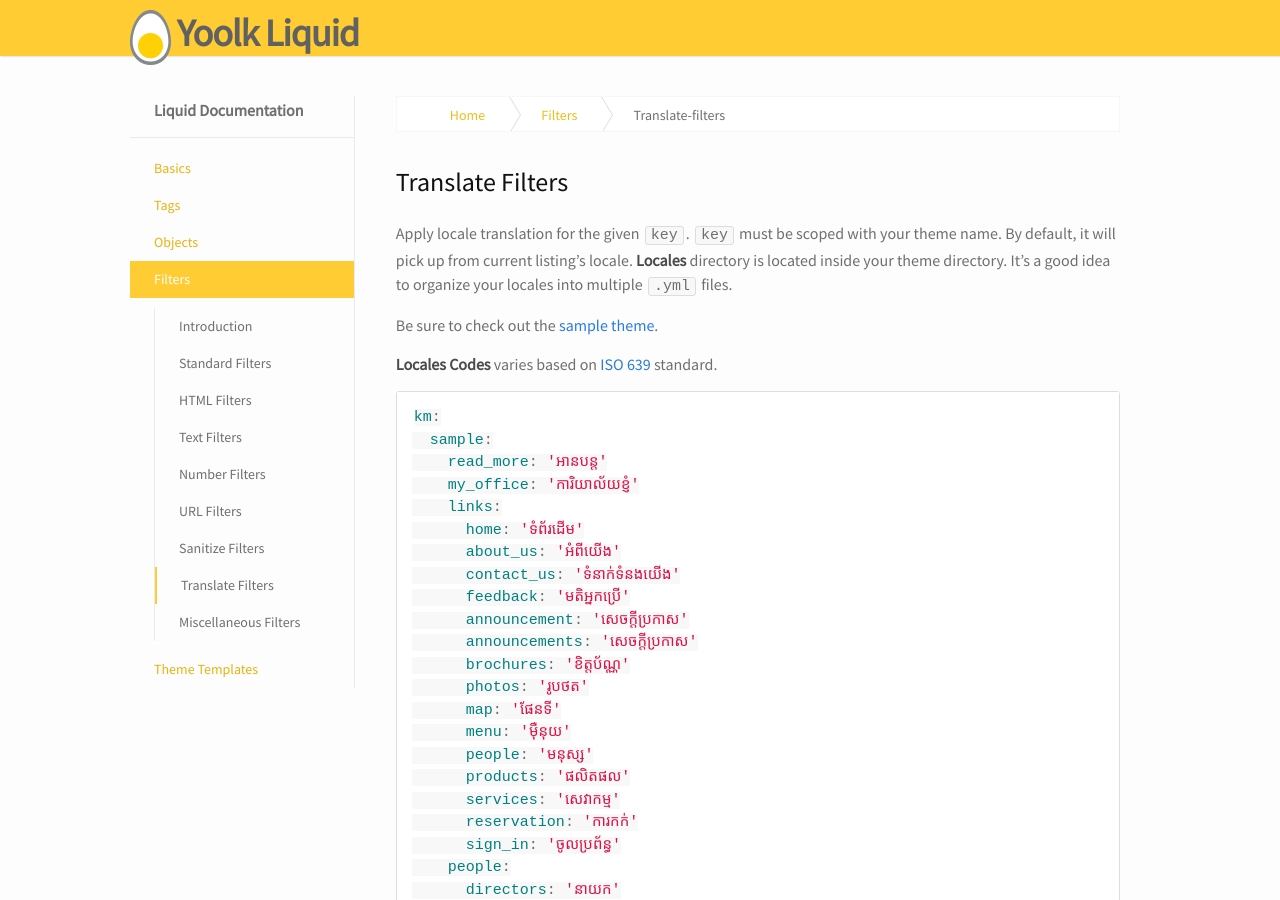
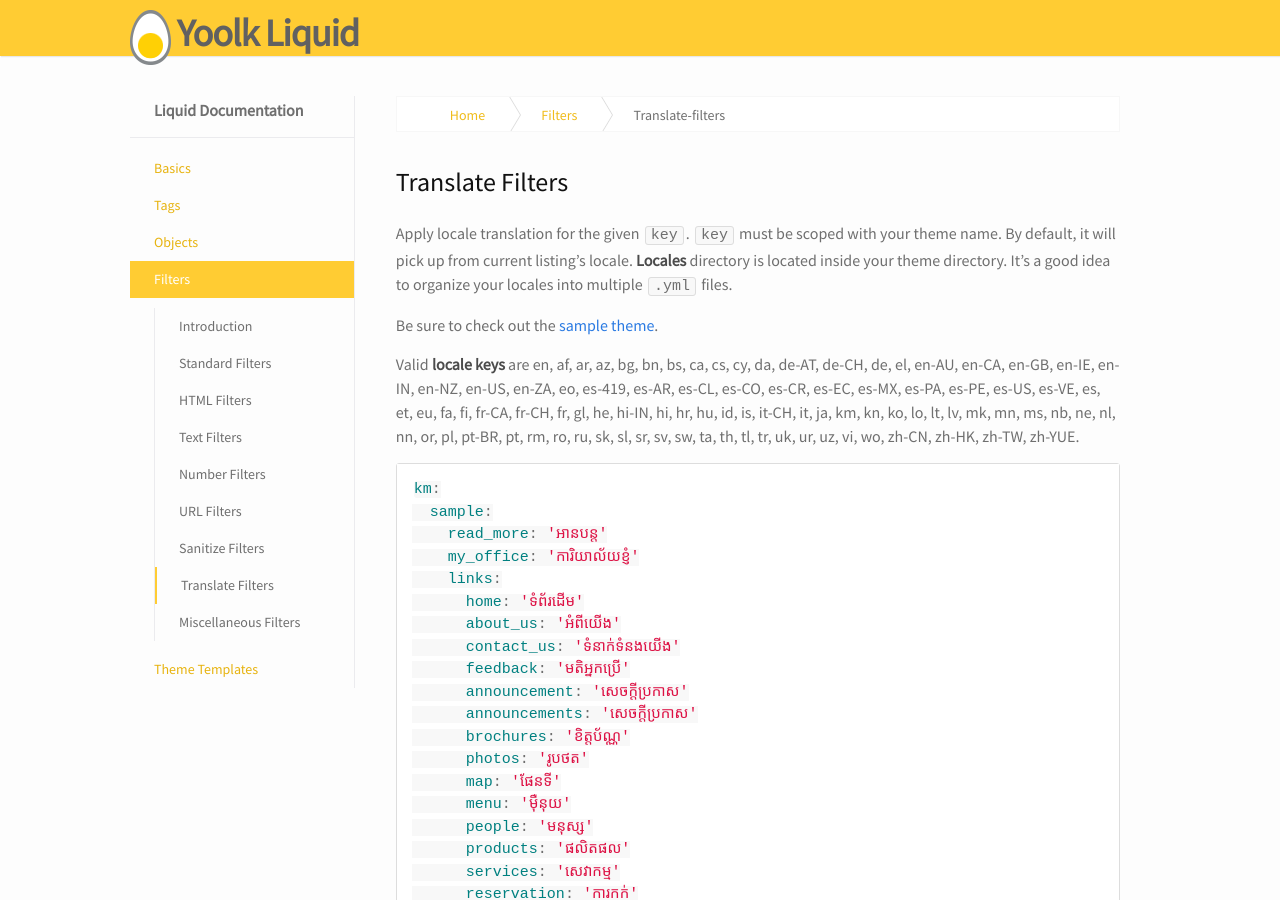
Before and after one commit to yoolk/liquid-documentation, a Jekyll site: the page built from filters/translate-filters/index.markdown, in a window 1280 px wide and 900 px high. Built offline with Jekyll 4.4.1, drawn with Linux system fonts in a browser that asks for light colours; nearby versions of some CDN libraries.

Commit message:
update doc on request and locales

```diff
--- a/filters/translate-filters/index.markdown
+++ b/filters/translate-filters/index.markdown
@@ -9,7 +9,7 @@ Apply locale translation for the given `key`. `key` must be scoped with your the
 
 Be sure to check out the [sample theme](https://github.com/yoolk/yoolk_instant_website_sandbox/tree/master/app/themes/sample).
 
-**Locales Codes** varies based on [ISO 639](http://en.wikipedia.org/wiki/List_of_ISO_639-1_codes#Partial_ISO_639_table){:target="_blank"} standard.
+Valid **locale keys** are en, af, ar, az, bg, bn, bs, ca, cs, cy, da, de-AT, de-CH, de, el, en-AU, en-CA, en-GB, en-IE, en-IN, en-NZ, en-US, en-ZA, eo, es-419, es-AR, es-CL, es-CO, es-CR, es-EC, es-MX, es-PA, es-PE, es-US, es-VE, es, et, eu, fa, fi, fr-CA, fr-CH, fr, gl, he, hi-IN, hi, hr, hu, id, is, it-CH, it, ja, km, kn, ko, lo, lt, lv, mk, mn, ms, nb, ne, nl, nn, or, pl, pt-BR, pt, rm, ro, ru, sk, sl, sr, sv, sw, ta, th, tl, tr, uk, ur, uz, vi, wo, zh-CN, zh-HK, zh-TW, zh-YUE.
 
 <div class="panel">
   <div class="panel-body">
```
Also changed, not shown: objects/request/index.md (+1 -0 lines).
